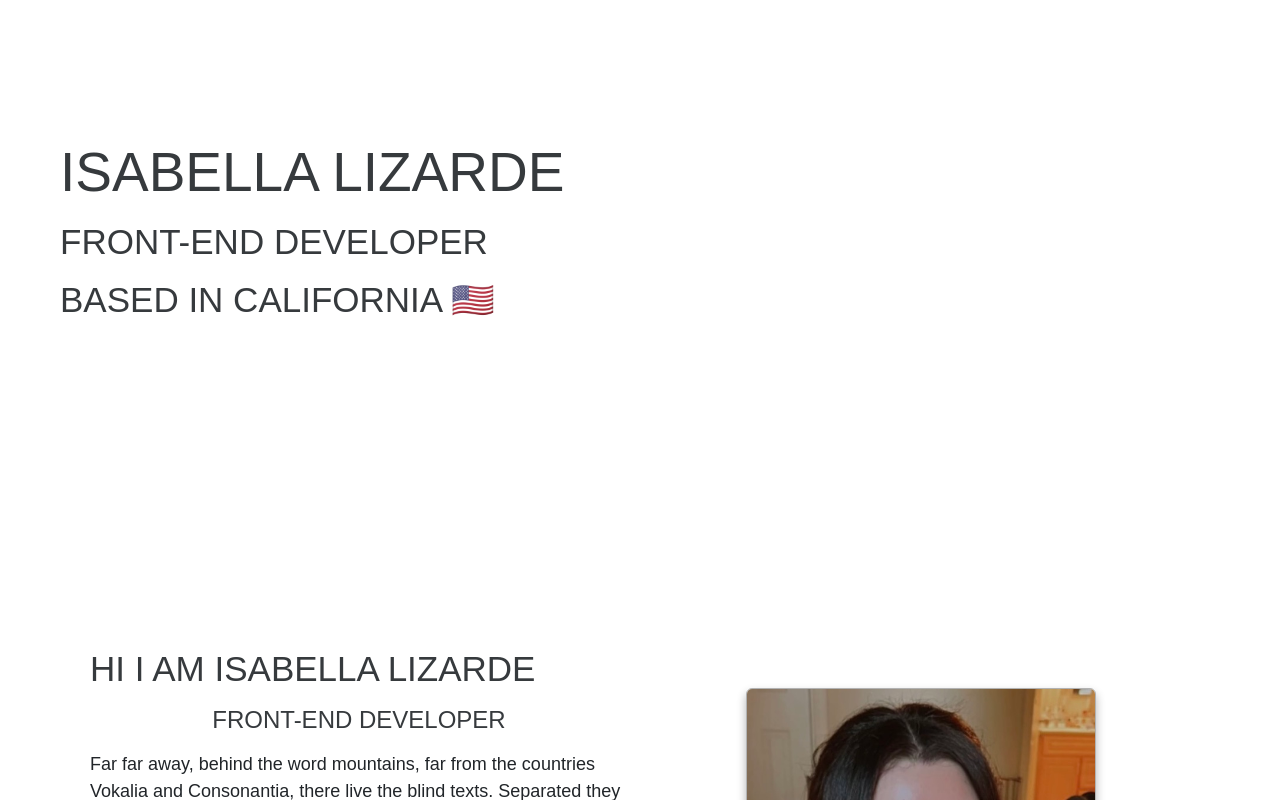
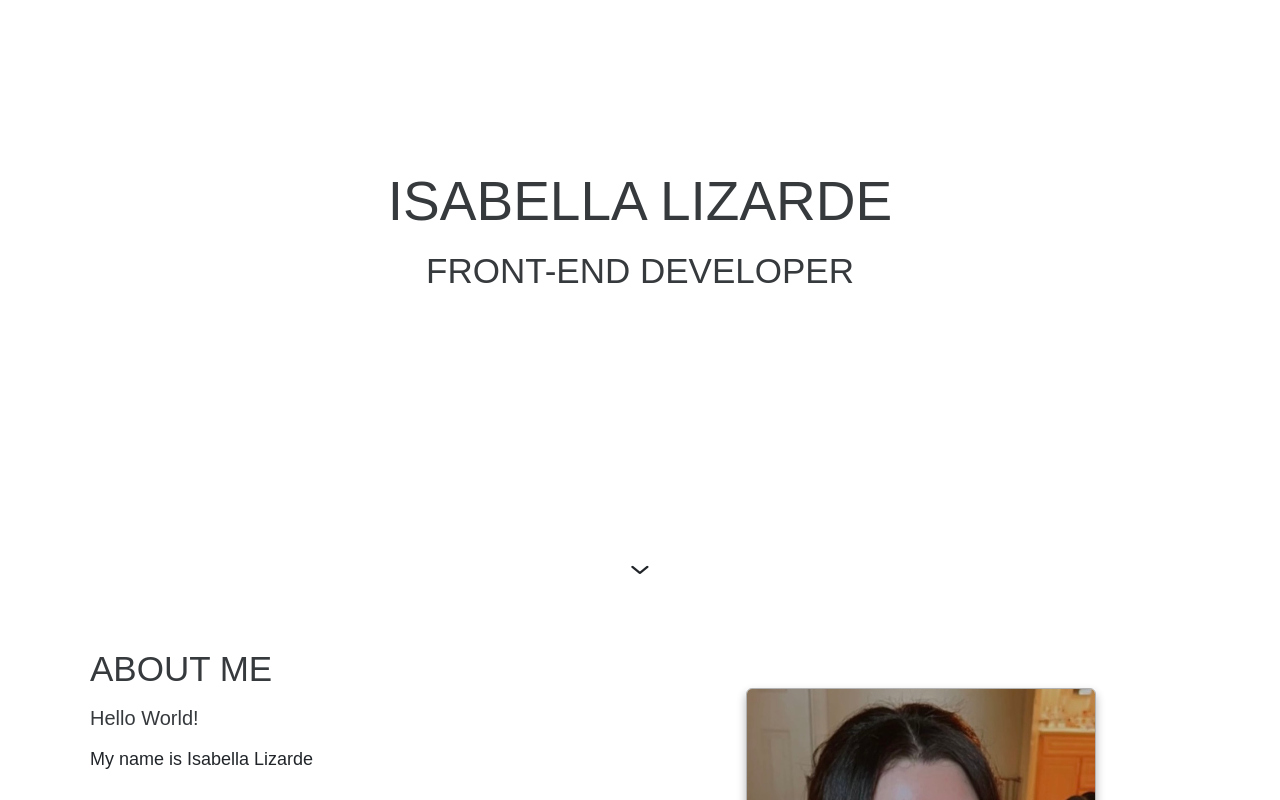
Before and after one commit to soybella/isabella-lizarde-portfolio, a React (Create React App) app: page / in a window 1280 px wide. Shown: the part 200-1000 px from the top of the page. Built offline with nearby package versions, Linux system fonts and the light colour scheme; a web font is replaced by a local one.

Commit message:
Updated layout for navbar, main, and homepageand

```diff
--- a/src/App.css
+++ b/src/App.css
@@ -15,9 +15,9 @@ body {
 h1,
 h2,
 h3,
-h4 {
+h4,
+h5 {
   font-family: var(--header-font);
-  text-align: center;
   opacity: 0.9;
   text-transform: uppercase;
 }
@@ -30,6 +30,10 @@ h2 {
   font-size: 35px;
   text-align: left;
   margin-left: 0;
+}
+
+h5 {
+  text-transform: capitalize;
 }
 
 p,
@@ -61,6 +65,13 @@ img {
   box-shadow: var(--box-shadow);
 }
 
+.downArrow {
+  position: absolute;
+  padding-top: 85vh;
+  text-align: center;
+  width: 100vw;
+}
+
 .logo-small {
   max-height: 50.5px;
   box-shadow: none;
@@ -87,14 +98,26 @@ img {
 }
 
 .hero {
-  /* background: var(--hero-color); */
   display: flex;
-  align-items: flex-start;
+  align-items: center;
   justify-content: center;
   height: 100vh;
   flex-direction: column;
-  padding-left: 60px;
   padding-top: 76.5px;
+}
+
+.hero-container {
+  overflow: hidden;
+}
+
+.header h1 {
+  animation: 2s ease-in-out slideinright;
+  text-align: center;
+}
+
+.header h2 {
+  animation: 2s ease-in-out slideinleft;
+  text-align: center;
 }
 
 .container-bg {
@@ -287,6 +310,30 @@ img {
   margin-top: 25px;
 }
 
+@keyframes slideinright {
+  from {
+    margin-left: 250%;
+    width: 300%;
+  }
+
+  to {
+    margin-left: 0%;
+    width: 100%;
+  }
+}
+
+@keyframes slideinleft {
+  from {
+    margin-left: -350%;
+    width: 100%;
+  }
+
+  to {
+    margin-left: 0%;
+    width: 100%;
+  }
+}
+
 @media (max-width: 991px) {
   h1,
   h2,
@@ -303,6 +350,14 @@ img {
 
   .hero {
     padding-left: 0;
+  }
+
+  .header h1 {
+    font-size: 45px;
+  }
+
+  .header h2 {
+    font-size: 30px;
   }
 
   .project-description,
@@ -341,7 +396,6 @@ img {
   }
 
   .nav-item a {
-    /* padding: 5px; */
     color: var(--header-font);
   }
 }
--- a/src/App.js
+++ b/src/App.js
@@ -8,22 +8,17 @@ function App() {
   return (
     <div className="App">
       <NavBar />
-      <div className="hero">
-        <h1 className="pb-2">Isabella Lizarde</h1>
-        <h2 className="pb-2">Front-end developer </h2>
-        <h2 className="pb-2">based in California 🇺🇸</h2>
-        {/* <div className="navigation-links">
-          <a
-            href="/contact.html"
-            className="contact-link"
-            title="Contact Isabella"
-          >
-            Contact me
-          </a>
-          <a href="/about.html" className="about-link" title="About Isabella">
-            About me
-          </a>
-        </div> */}
+      <div className="hero-container">
+        <div className="hero" id="homepage">
+          <div className="header">
+            <h1 className="pb-2">Isabella Lizarde</h1>
+            <h2 className="pb-2">Front-end developer </h2>
+            {/* <h2 className="pb-2">based in California 🇺🇸</h2> */}
+          </div>
+          <p className="downArrow">
+            <i className="fa-solid fa-chevron-down fa-bounce"></i>
+          </p>
+        </div>
       </div>
       <Main />
       <Footer />
--- a/src/Main.js
+++ b/src/Main.js
@@ -10,14 +10,9 @@ export default function Main() {
       <div class="container about-content pt-5">
         <div class="row">
           <div class="col-sm">
-            <h2 class="mb-3">Hi I am Isabella Lizarde</h2>
-            <h4 class="mb-3">Front-end developer</h4>
-            <p>
-              Far far away, behind the word mountains, far from the countries
-              Vokalia and Consonantia, there live the blind texts. Separated
-              they live in Bookmarksgrove right at the coast of the Semantics, a
-              large language ocean.
-            </p>
+            <h2 class="mb-3">About Me</h2>
+            <h5 class="mb-3">Hello World!</h5>
+            <p>My name is Isabella Lizarde</p>
             <div class="mt-5">
               <a href="#" class="button-link" title="View Isabella's projects">
                 View My projects
--- a/src/NavBar.js
+++ b/src/NavBar.js
@@ -31,7 +31,7 @@ export default function NavBar() {
                 <a
                   className="nav-link active"
                   aria-current="page"
-                  href="/index.html"
+                  href="#homepage"
                   alt="Isabella's homepage"
                   title="Isabella's homepage"
                 >
```
